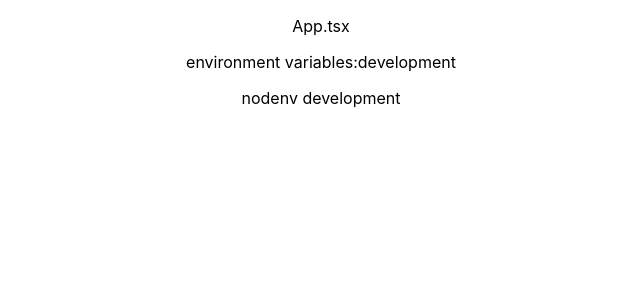
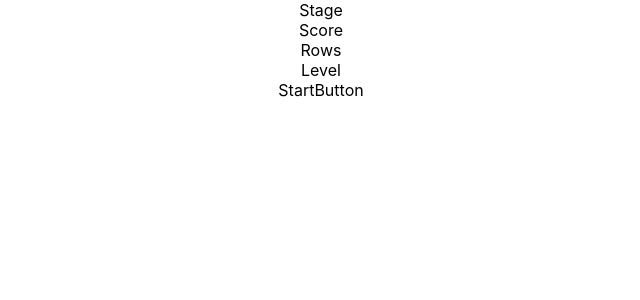
Before and after one commit to tatsuya-asami/react-tetris, a React (Create React App) app: page / in a window 1280 px wide. Shown: the top 300 px of the page, without its empty margins (319-959 px from the left). Built offline with nearby package versions, Linux system fonts and the light colour scheme.

Commit message:
create initial components

```diff
--- a/src/App.tsx
+++ b/src/App.tsx
@@ -1,12 +1,11 @@
 import React from 'react';
+import Tetris from './components/Tetris';
 import './App.css';
 
 const App: React.FC = () => {
   return (
     <div className="App">
-      <p>App.tsx</p>
-      <p>environment variables:{process.env.REACT_APP_TEST}</p>
-      <p>nodenv {process.env.NODE_ENV}</p>
+      <Tetris />
     </div>
   );
 };
--- /dev/null
+++ b/src/components/Cell.tsx
@@ -0,0 +1,5 @@
+import React from 'react';
+
+const Cell: React.FC = () => <div>cell</div>;
+
+export default Cell;
--- /dev/null
+++ b/src/components/Display.tsx
@@ -0,0 +1,8 @@
+import React from 'react';
+interface DisplayProps {
+  text: string;
+}
+
+const Display: React.FC<DisplayProps> = ({ text }) => <div>{text}</div>;
+
+export default Display;
--- /dev/null
+++ b/src/components/Stage.tsx
@@ -0,0 +1,6 @@
+import React from 'react';
+import Cell from './Cell';
+
+const Stage: React.FC = () => <div>Stage</div>;
+
+export default Stage;
--- /dev/null
+++ b/src/components/StartButton.tsx
@@ -0,0 +1,5 @@
+import React from 'react';
+
+const StartButton: React.FC = () => <div>StartButton</div>;
+
+export default StartButton;
--- /dev/null
+++ b/src/components/Tetris.tsx
@@ -0,0 +1,22 @@
+import React from 'react';
+import Stage from './Stage';
+import Display from './Display';
+import StartButton from './StartButton';
+
+const Tetris: React.FC = () => {
+  return (
+    <div>
+      <Stage />
+      <aside>
+        <div>
+          <Display text="Score" />
+          <Display text="Rows" />
+          <Display text="Level" />
+          <StartButton />
+        </div>
+      </aside>
+    </div>
+  );
+};
+
+export default Tetris;
```
Also changed, not shown: src/img/bg.png (added).
